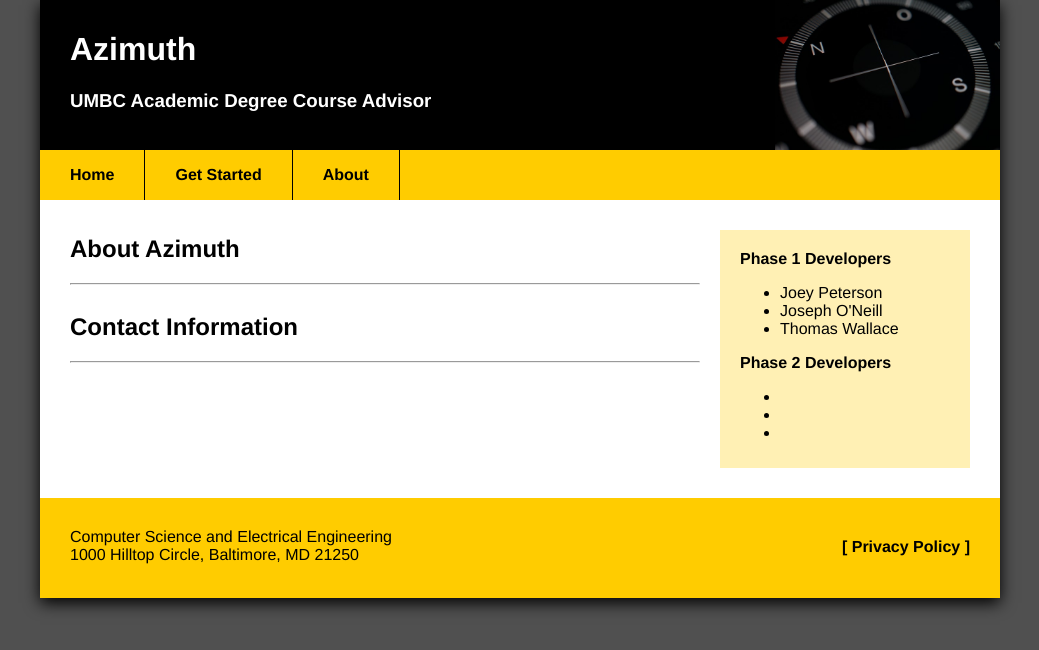
After one commit to JPeter95/AzimuthProj1, a PHP site: page /about.php in a window 1280 px wide. The commit adds this page. Shown: the top 650 px of the page, without its empty margins (120-1159 px from the left). Run offline with PHP 8.4, Linux system fonts and the light colour scheme.

Commit message:
Added files via upload
I guess I'm doing this correctly?

Made a bunch of changes to the front-end. Should be ready to start integrating with php scripts on back-end.

- Index.html should be depreciated. index.php is now a simple php script redirect to home.php which is our intended Home page.
- Separated header and footer content into header.php and footer.php. These need to be included on every page intended for user navigation.
- Article div content on each page now goes into <page>.html files for their respective <page>.php files to include between header and footer. This should enable easier user-facing edits without digging into php scripts.
- Added a simple favicon icon (azimuth_rose.png), which I just threw together quickly in MS paint so no usage worries.
- azimuth_architecture.png is for documentation. Use this to quick-reference how the front-end is organized if you're confused (hopefully not).

```diff
--- /dev/null
+++ b/about.html
@@ -0,0 +1,26 @@
+<div class="article">
+  <div class="sidebar">
+    <strong>Phase 1 Developers</strong><br />
+    <ul>
+      <li>Joey Peterson</li>
+      <li>Joseph O'Neill</li>
+      <li>Thomas Wallace</li>
+    </ul>
+    <strong>Phase 2 Developers</strong><br />
+    <ul>
+      <li></li>
+      <li></li>
+      <li></li>
+    </ul>
+  </div>
+  <h2>About Azimuth</h2>
+  <hr>
+  <p>
+
+  </p>
+  <h2>Contact Information</h2>
+  <hr>
+  <p>
+
+  </p>
+</div>
--- /dev/null
+++ b/about.php
@@ -0,0 +1,17 @@
+<?php
+
+/*Pre-Load Section - NO HTML Output******************************************/
+
+
+/*Load Section - HTML Output OK**********************************************/
+
+//Output HTML Azimuth Header
+include_once('header.php');
+
+//Output HTML Azimuth Article
+include_once('about.html');
+
+//Output HTML Azimuth Footer
+include_once('footer.php');
+
+?>
--- a/azimuth.css
+++ b/azimuth.css
@@ -31,55 +31,53 @@
     font-family: "Helvetica Neue", Helvetica, Arial, sans-serif;
 }
 
+/*p - Normalizes CSS for paragraphs*/
+p {
+
+    /*Layout Properties*/
+    margin: 0;
+    padding: 0px 0px 15px 0px;
+}
+
+/*h - Formats Header2 for use in article div section*/
+h2 {
+
+    /*Layout Properties*/
+    margin-top: 5px;
+}
+
 /*container - Layout container, handles primary viewport scaling*/
 div.container {
 
     /*Layout Properties*/
+
     position: relative;
     margin: 0 auto;
     width: 75%;
     max-width: 1000px;
     min-width: 800px;
     height: auto;
-    min-height: 800px;
     padding: 0px;
-
 
     /*Content Properties*/
     background-color: white;
-
-    /*CSS3 Features*/
-    box-shadow: 0px 5px 15px black;
+    box-shadow: 0px 5px 15px black; /*CSS3 Feature - Non-critical*/
 }
 
 /*header - Div element for webpage header content*/
 div.header {
 
     /*Layout Properties*/
-    position: absolute;
-    top: 0px;
-    margin: 0 auto;
+    display: inline-block;
+    vertical-align: top;
+    position: relative;
     width: 100%;
     height: 150px;
     padding: 0;
 
     /*Content Properties*/
     background-color: black;
-}
-
-/*footer - Div element for webpage footer content*/
-div.footer {
-
-    /*Layout Properties*/
-    position: absolute;
-    bottom: 0px;
-    margin: 0 auto;
-    width: 100%;
-    height: 100px;
-    padding: 0;
-
-    /*Content Properties*/
-    background-color: blue;
+    color: white;
 }
 
 /*title - Div element for webpage title alignment*/
@@ -89,9 +87,6 @@
     position: absolute;
     top: 10px;
     left: 30px;
-
-    /*Content Properties*/
-    color: white;
 }
 
 /*header-image - Layout formating for header image*/
@@ -99,7 +94,6 @@
 
     /*Layout Properties*/
     position: absolute;
-    float: right;
     top: 0px;
     right: 0px;
     height: 150px;
@@ -109,15 +103,15 @@
 div.nav-bar {
 
     /*Layout Properties*/
-    position: absolute;
-    top: 150px;
-    margin: 0 auto;
+    display: inline-block;
+    vertical-align: top;
     width: 100%;
     height: 50px;
     padding: 0;
 
     /*Content Properties*/
-    background-color: rgb(255,204,0);
+    background-color: rgb(255,204,0); /*UMBC Gold per Style Guide*/
+    color: black;
 }
 
 .nav-bar ul {
@@ -129,7 +123,8 @@
 
     /*Content Properties*/
     list-style-type: none;
-    background-color: rgb(255,204,0);
+    background-color: rgb(255,204,0); /*UMBC Gold per Style Guide*/
+    color: black;
 }
 
 .nav-bar li {
@@ -145,7 +140,7 @@
 
     /*Layout Properties*/
     display: block;
-    padding: 15px 30px;
+    padding: 16px 30px;
 
     /*Content Properties*/
     color: black;
@@ -161,34 +156,94 @@
     color: white;
 }
 
+/*END HEADER CONTENT**********************************************************/
+
 /*article - Div element for webpage footer content*/
 div.article {
 
     /*Layout Properties*/
-    position: relative;
-    top: 200px;
-    bottom: 100px;
-    margin: 0 auto;
-    width: auto;
+    display: inline-block;
+    vertical-align: top;
+    box-sizing: border-box; /*CSS3 Feature - Critical Potential Width Issue*/
+    width: 100%;
     height: auto;
-    height-min: 100px;
-    display: inline-block;
+    height-min: 400px;
+    padding: 30px 30px 15px 30px;
 
     /*Content Properties*/
-    background-color: red;
+    background-color: white;
+    color: black;
 }
+
+/*sidebar - Div element for fixed-position sidebar, floats right of article*/
+div.sidebar {
+
+    /*Layout Properties*/
+    display: inline-block;
+    vertical-align: top;
+    float: right;
+    margin: 0px 0px 15px 20px;
+    box-sizing: border-box;
+    width: 250px;
+    height: auto:
+    height-min: 200px;
+    padding: 20px 20px 10px 20px;
+
+    /*Content Properties*/
+    background-color: rgb(255,240,180); /*Lighter UMBC Gold*/
+}
+
+/*BEGIN FOOTER CONTENT********************************************************/
 
 /*footer - Div element for webpage footer content*/
 div.footer {
 
     /*Layout Properties*/
-    position: absolute;
-    bottom: 0px;
-    margin: 0 auto;
+    display: inline-block;
+    vertical-align: top;
+    position: relative;
     width: 100%;
     height: 100px;
     padding: 0;
 
     /*Content Properties*/
-    background-color: blue;
+    background-color: rgb(255,204,0); /*UMBC Gold per Style Guide*/
+    color: black;
 }
+
+/*department - Div element for webpage footer department info alignment*/
+div.department {
+
+    /*Layout Properties*/
+    position: absolute;
+    top: 30px;
+    left: 30px;
+}
+
+/*contact - Div element for webpage footer contact info alignment*/
+div.contact {
+
+    /*Layout Properties*/
+    position: absolute;
+    top: 40px;
+    right: 30px;
+
+    /*Content Properties*/
+    font-weight: bold;
+    text-decoration: none;
+}
+
+.contact a {
+
+    /*Content Properties*/
+    color: black;
+    font-weight: bold;
+    text-decoration: none;
+}
+
+.contact a:hover {
+
+    /*Content Properties*/
+    color: black;
+    text-decoration: underline;
+}
--- /dev/null
+++ b/footer.php
@@ -0,0 +1,16 @@
+      <div class="footer">
+	 <div class="department">
+          <p>
+            Computer Science and Electrical Engineering<br />
+	 1000 Hilltop Circle, Baltimore, MD 21250<br />
+          </p>
+	 </div>
+	 <div class="contact">
+          <p>
+            <a href="privacy.php">[ Privacy Policy ]</a><br />
+          </p>
+	 </div>
+      </div>
+    </div>
+  </body>
+</html>
--- /dev/null
+++ b/header.php
@@ -0,0 +1,24 @@
+<!DOCTYPE html>
+<html lang="en-US">
+<link rel="icon" type="image/png" href="azimuth_rose.png">
+  <head>
+   <title>Azimuth Course Advisor</title>
+    <link rel="stylesheet" type="text/css" href="azimuth.css">
+    <meta charset="UTF-8">
+  </head>
+  <body>
+    <div class="container">
+      <div class="header">
+        <div class="title">
+          <h1>Azimuth</h1>
+          <h3>UMBC Academic Degree Course Advisor</h3>
+        </div>
+        <img src="digital-black.jpg" alt="Compass" class="header-image">
+      </div>
+      <div class="nav-bar">
+        <ul id="nav-bar">
+          <li><a href="home.php">Home</a></li>
+          <li><a href="get-started.php">Get Started</a></li>
+          <li><a href="about.php">About</a></li>
+        </ul>
+      </div>
--- /dev/null
+++ b/privacy.html
@@ -0,0 +1,4 @@
+<div class="article">
+  <h2>Privacy Policy</h2>
+  <hr>
+</div>
```
Also changed, not shown: get-started.html (added, +23 -0 lines), get-started.php (added, +17 -0 lines), home.html (added, +17 -0 lines), home.php (added, +19 -0 lines), index.php (added, +7 -0 lines), privacy.php (added, +17 -0 lines), azimuth_architecture.png (added), azimuth_rose.png (added).
